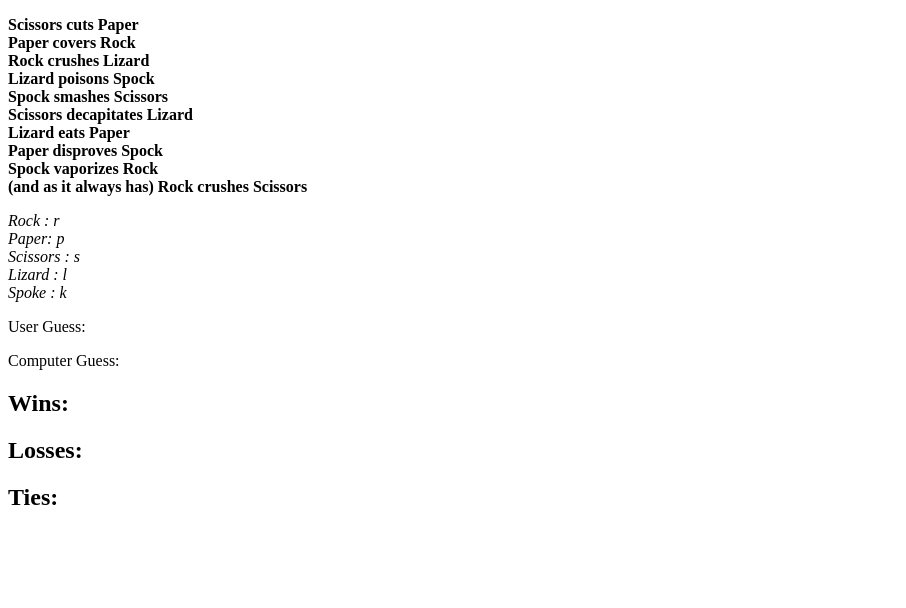
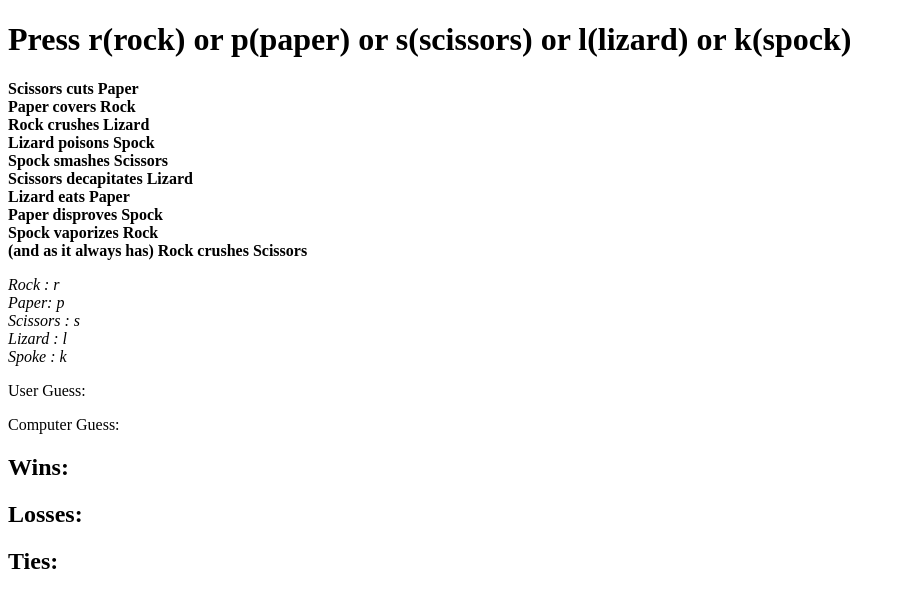
Before and after one commit to sanjana30/Rock-Paper-Scissors-Lizard-Spock, a plain HTML site: page index.html in a window 1280 px wide. Shown: the whole page, without its empty margins (0-906 px from the left). Drawn offline with Linux system fonts and the light colour scheme.

Commit message:
added instructions for key press

```diff
--- a/index.html
+++ b/index.html
@@ -10,6 +10,7 @@
 <body>
 
   <div id="game">
+      <h1>Press r(rock) or p(paper) or s(scissors) or l(lizard) or k(spock)</h1>
       <p> <b>Scissors  cuts Paper<br>
           Paper covers Rock <br>
           Rock crushes Lizard <br>
```
